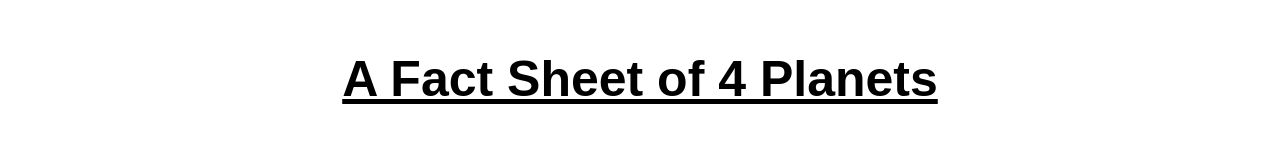
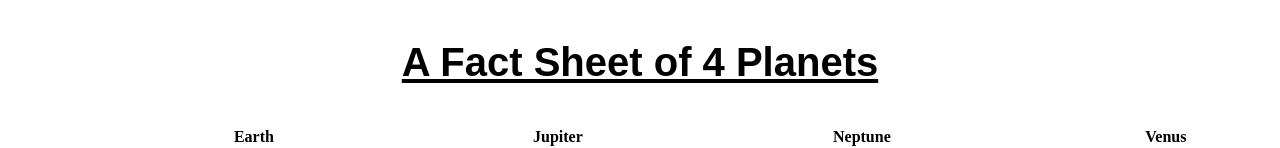
Before and after one commit to tdalal17/Lab-5, a plain HTML site: page index.html in a window 1280 px wide. Shown: the top 148 px of the page. Drawn offline with Linux system fonts and the light colour scheme.

Commit message:
sizing change

```diff
--- a/style.css
+++ b/style.css
@@ -3,10 +3,10 @@ body{
 }
 h2{
   font-family: sans-serif;
-  font-size: 50px;
+  font-size: 40px;
   color: black;
   text-align: center;
-  margin: 50px;
+  margin: 40px;
   text-decoration: underline;
   text-underline-offset: 3px;
 }
```
